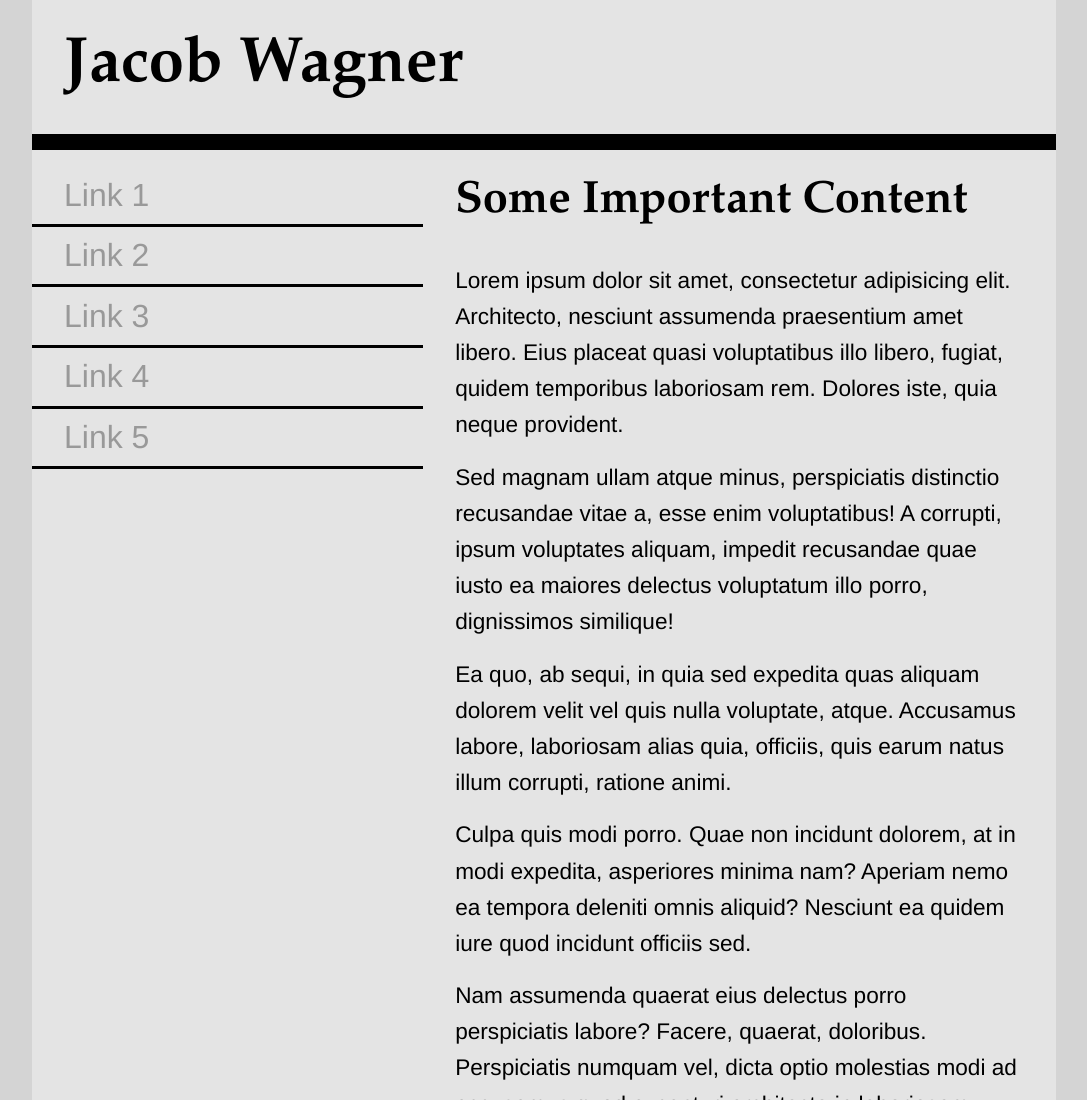
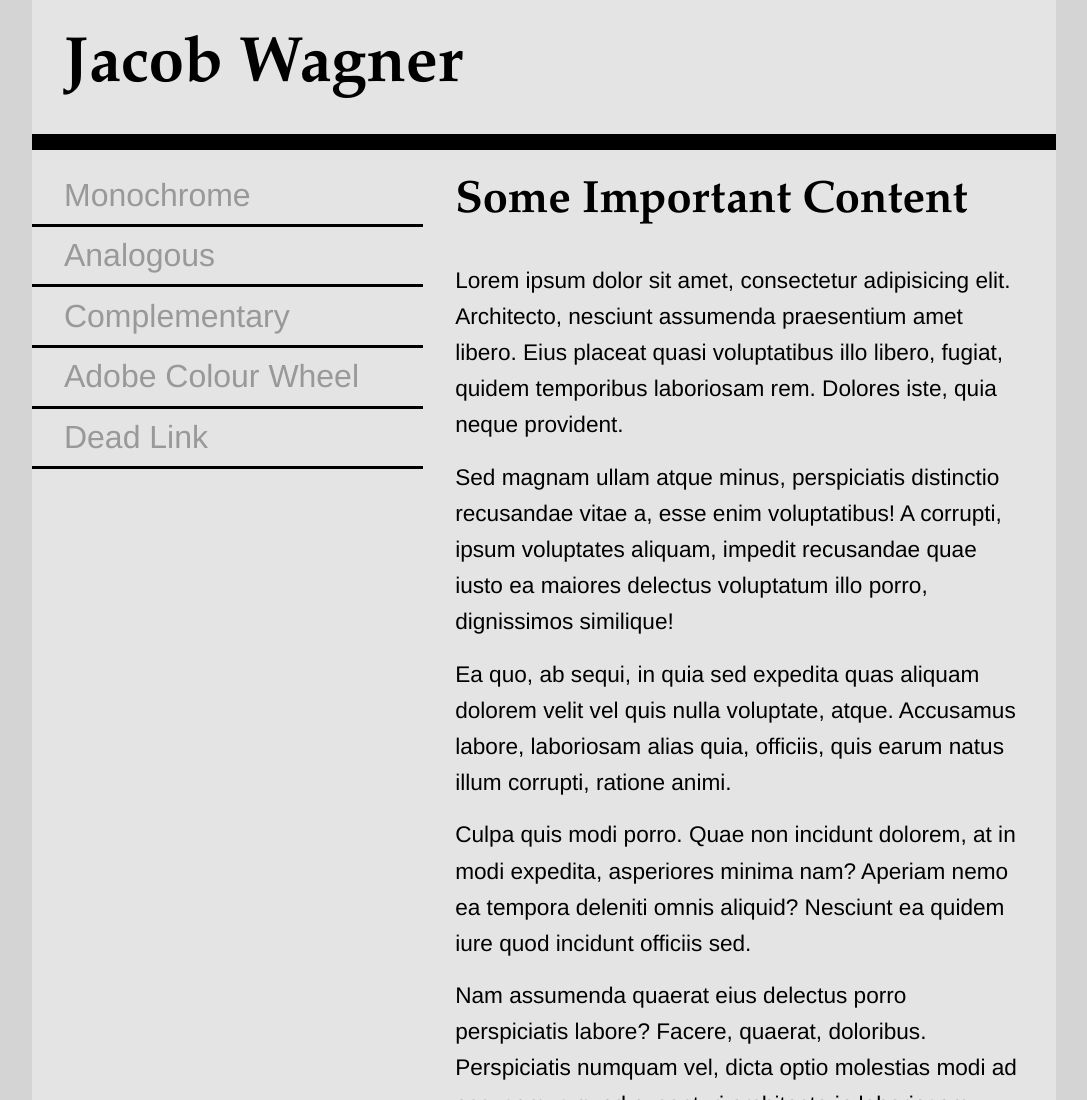
Before and after one commit to jakewagnr/colours, a plain HTML site: page analogous.html in a window 1280 px wide. Shown: the top 1100 px of the page, without its empty margins (96-1183 px from the left). Drawn offline with Linux system fonts and the light colour scheme.

Commit message:
Pointed Links

```diff
--- a/analogous.html
+++ b/analogous.html
@@ -116,11 +116,11 @@
             <h1>Jacob Wagner</h1> </header>
         <nav>
             <ul>
-                <li><a href="#">Link 1</a></li>
-                <li><a href="#">Link 2</a></li>
-                <li><a href="#">Link 3</a></li>
-                <li><a href="#">Link 4</a></li>
-                <li><a href="#">Link 5</a></li>
+                <li><a href="https://jakewagnr.github.io/colours/">Monochrome</a></li>
+                <li><a href="https://jakewagnr.github.io/colours/Analogous.html">Analogous</a></li>
+                <li><a href="https://jakewagnr.github.io/colours/Complementary.html">Complementary</a></li>
+                <li><a href="https://color.adobe.com/">Adobe Colour Wheel</a></li>
+                <li><a href="#">Dead Link</a></li>
             </ul>
         </nav>
         <main>
```
Also changed, not shown: complementary.html (+5 -5 lines), index.html (+5 -5 lines).
